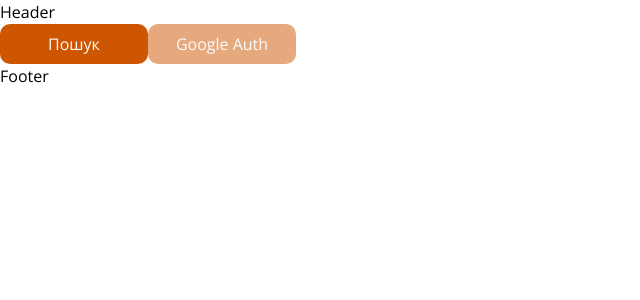
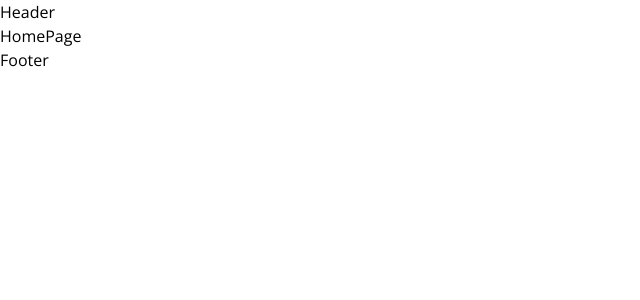
Before and after one commit to teamMarketP/frontend, a React (Vite) app: page / in a window 1280 px wide. Shown: the top 300 px of the page, without its empty margins (0-640 px from the left). Built offline with nearby package versions, Linux system fonts and the light colour scheme.

Commit message:
chore: clean up unused code

```diff
--- a/src/pages/Home/HomePage.tsx
+++ b/src/pages/Home/HomePage.tsx
@@ -1,12 +1,5 @@
-import Button from '@/components/Ui/Button/Button';
-
 const HomePage = () => {
-  return (
-    <div>
-      <Button type="button" label="Пошук" />
-      <Button type="submit" label="Google Auth" disabled />
-    </div>
-  );
+  return <div>HomePage</div>;
 };
 
 export default HomePage;
```
